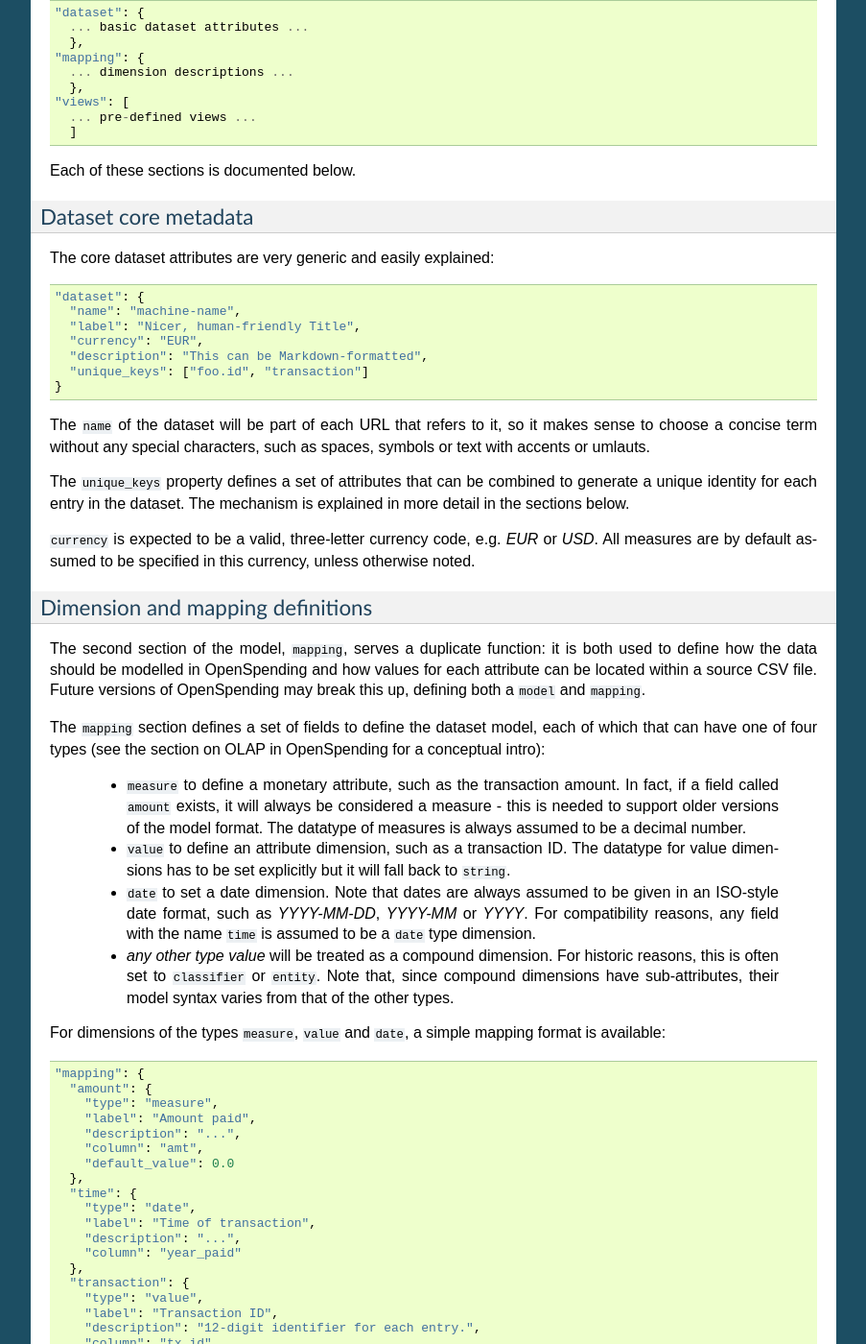
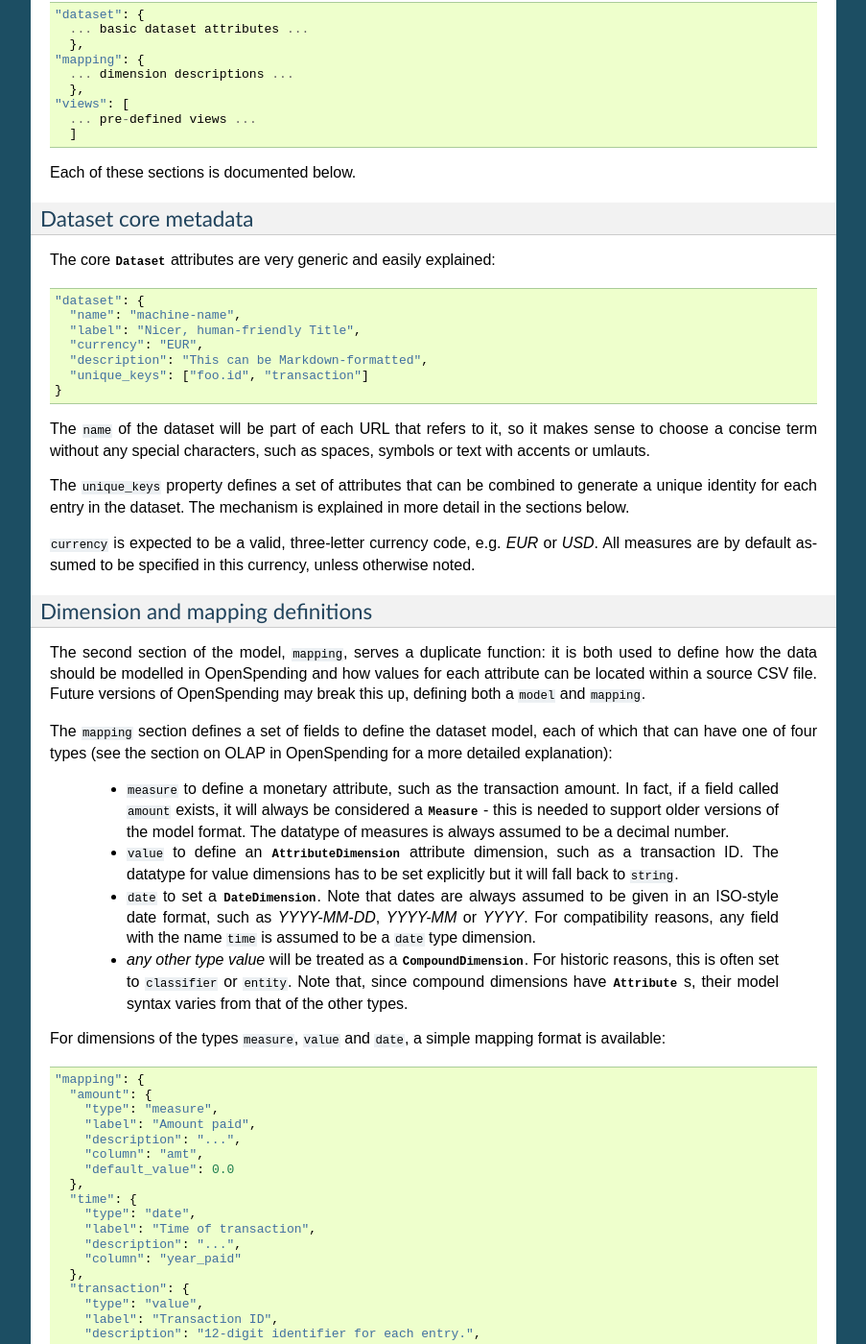
Before and after one commit to openspending/openspending, a Sphinx documentation site: the page built from doc/model/design.rst, in a window 1280 px wide and 1400 px high, scrolled down 859 px. Shown: the whole window at 96% size, without its empty margins (198-1101 px from the left). Built offline with Sphinx 7.4.7, drawn with Linux system fonts in a browser that asks for light colours; some of the changed text lies outside the part shown.

Commit message:
add references in pydoc and set better default on dimension types.

```diff
--- a/doc/model/design.rst
+++ b/doc/model/design.rst
@@ -66,7 +66,8 @@ Each of these sections is documented below.
 Dataset core metadata
 '''''''''''''''''''''
 
-The core dataset attributes are very generic and easily explained::
+The core :py:class:`~.Dataset` attributes are very generic and easily
+explained::
 
   "dataset": {
     "name": "machine-name",
@@ -99,26 +100,26 @@ versions of OpenSpending may break this up, defining both a ``model`` and
 
 The ``mapping`` section defines a set of fields to define the dataset model, each
 of which that can have one of four types (see the section on OLAP in OpenSpending
-for a conceptual intro):
+for a more detailed explanation):
 
  * ``measure`` to define a monetary attribute, such as the transaction amount.
    In fact, if a field called ``amount`` exists, it will always be considered a
-   measure - this is needed to support older versions of the model format. The
-   datatype of measures is always assumed to be a decimal number.
+   :py:class:`~.Measure` - this is needed to support older versions of the model
+   format. The datatype of measures is always assumed to be a decimal number.
 
- * ``value`` to define an attribute dimension, such as a transaction ID. The
-   datatype for value dimensions has to be set explicitly but it will fall back
-   to ``string``.
+ * ``value`` to define an :py:class:`~.AttributeDimension` attribute dimension,
+   such as a transaction ID. The datatype for value dimensions has to be set
+   explicitly but it will fall back to ``string``.
 
- * ``date`` to set a date dimension. Note that dates are always assumed to be
-   given in an ISO-style date format, such as *YYYY-MM-DD*, *YYYY-MM* or *YYYY*.
-   For compatibility reasons, any field with the name ``time`` is assumed to be
-   a ``date`` type dimension.
+ * ``date`` to set a :py:class:`~.DateDimension`. Note that dates are always
+   assumed to be given in an ISO-style date format, such as *YYYY-MM-DD*,
+   *YYYY-MM* or *YYYY*. For compatibility reasons, any field with the name
+   ``time`` is assumed to be a ``date`` type dimension.
 
- * *any other type value* will be treated as a compound dimension. For historic
-   reasons, this is often set to ``classifier`` or ``entity``. Note that, since
-   compound dimensions have sub-attributes, their model syntax varies from that
-   of the other types.
+ * *any other type value* will be treated as a :py:class:`~CompoundDimension`.
+   For historic reasons, this is often set to ``classifier`` or ``entity``.
+   Note that, since compound dimensions have :py:class:`~Attribute` s, their
+   model syntax varies from that of the other types.
 
 For dimensions of the types ``measure``, ``value`` and ``date``, a simple mapping
 format is available::
@@ -175,8 +176,8 @@ A valid input CSV file for the model defined above might look like this:
   |             | 2009        | 2854922.0 |
   +-------------+-------------+-----------+
 
-In order to generate a **compound dimension**, a somewhat more complex field
-description is required, as each of the sub-attributes must be defined
+In order to generate a :py:class:`~.CompoundDimension`, a somewhat more complex
+field description is required, as each of the sub-attributes must be defined
 independently.::
 
   "mapping": {
@@ -207,18 +208,18 @@ independently.::
     }
   }
 
-As you will note, part of the properties of the dimension are still defined
-the same way (e.g. ``label``, ``description`` and the ``facet`` flag which
-tells OpenSpending to include this dimension in the right-hand facet bar in
-the entries browser. Yet all those properties which relate to the content of
-the data must now be set for each entry of the list of attributes
+As you will note, part of the properties of the :py:class:`~.Dimension` are
+still defined the same way (e.g. ``label``, ``description`` and the ``facet``
+flag which tells the entry browser to include this dimension in the right-hand
+facet bar. Yet all those properties which relate to the content of
+the data must now be set for each entry of the list of :py:class:`~.Attribute`
 individually: ``column``, ``datatype`` and ``default_value``. A new property,
 ``name`` is used to specify a name for the attribute within the dimension
 (see the section below for conventions on attribute names).
 
-As a further option, both attribute dimensions and the individual attributes
-of a compound dimension can be defined to have a **constant value**. This is
-sometimes useful to add provenance information or further details on the
+As a further option, both :py:class:`~.AttributeDimension` and the individual
+attributes of a compound dimension can be defined to have a **constant value**.
+This is sometimes useful to add provenance information or further details on the
 structure of the dataset::
 
   "mapping": {
@@ -237,33 +238,33 @@ course not necessary for constant values.
 Physical model
 --------------
 
-When loading a dataset, OpenSpending will generate a set of tables (and
-columns) to represent the data. A table called ``<dataset_name>__entry``
-will be generated for each dataset with an ``id`` column. The ``id`` is
-generated from a defined set of attributes (the *unique keys*) of each
-entry by hashing each value. The ID is therefore stable even is the data
-is re-loaded or the same record is inserted twice (i.e. an entry that has
-the same unique keys as one which is already loaded will overwriting the
-existing record).
+When loading a :py:class:`~.Dataset`, OpenSpending will generate a set of
+tables (and columns) to represent the data. A table called
+``<dataset_name>__entry`` will be generated for each dataset with an ``id``
+column. The ``id`` is generated from a defined set of attributes
+(the *unique keys*) of each entry by hashing each value. The ID is therefore
+stable even is the data is re-loaded or the same record is inserted twice
+(i.e. an entry that has the same unique keys as one which is already loaded
+will overwriting the existing record).
 
 On the facts table, a single numeric column will be generated for each
-*measure*. Other metadata (e.g. the currency of the measure) will not be
-stored on the fact table but kept in the dataset metadata.
+:py:class:`~.Measure`. Other metadata (e.g. the currency of the measure) will
+not be stored on the fact table but kept in the dataset metadata.
 
-*Attribute dimensions* are roughly equivalent to measures in technical
+:py:class:`~.AttributeDimension` are roughly equivalent to measures in technical
 terms, i.e. they also generate a single column on the fact table. The
 generated column will have the datatype specified in the model.
 
-For *compound dimensions*, both a column on the fact table and a dedicated
-table will be generated. The table will have a name of the form
+For :py:class:`~.CompoundDimension`, both a column on the fact table and a
+dedicated table will be generated. The table will have a name of the form
 ``<dataset_name>__<dimension_name>``, with an auto-incrementing integer
 ``id`` column. A column with a name of the form ``<dimension_name>_id``
 is added to the facts table as a foreign key reference to the dimension
-table. For each attribute of the compound dimension, a column will be
-generated with the appropriate type. In order to identify the dimension,
-each compound member is assumed to have a ``name`` attribute. If no ``name``
-is defined, the loader will attempt to auto-generate a value from an
-attribute called ``label``. If label also does not exist, the loader will
+table. For each :py:class:`~.Attribute` of the compound dimension, a column
+will be generated with the appropriate type. In order to identify the
+dimension, each member is assumed to have a ``name`` attribute.
+If no ``name`` is defined, the loader will attempt to auto-generate a value
+from an attribute called ``label``. If label also does not exist, the loader will
 fail and require you to add a ``name`` attribute.
 
 OpenSpending also gives special importance to a set of other attributes of
--- a/doc/model/objects.rst
+++ b/doc/model/objects.rst
@@ -7,6 +7,7 @@ want to develop an application or extension to use OpenSpending, you should try
 to use web-based interfaces as much as possible. If some functionality is not
 available remotely, it may be worth implementing an additional interface rather
 than relying on the core to remain stable.
+
 
 Dataset: metadata and core functions
 ------------------------------------
@@ -19,12 +20,10 @@ Dataset: metadata and core functions
 Attributes, Dimensions and Measures
 -----------------------------------
 
-.. automodule:: openspending.model.attribute
+.. automodule:: openspending.model
 
   .. autoclass:: Attribute
      :members:
-
-.. automodule:: openspending.model.dimension
 
   .. autoclass:: Measure
      :members:
```
Also changed, not shown: other parts of doc/model/design.rst (+4 -4 lines), 1 other file.
